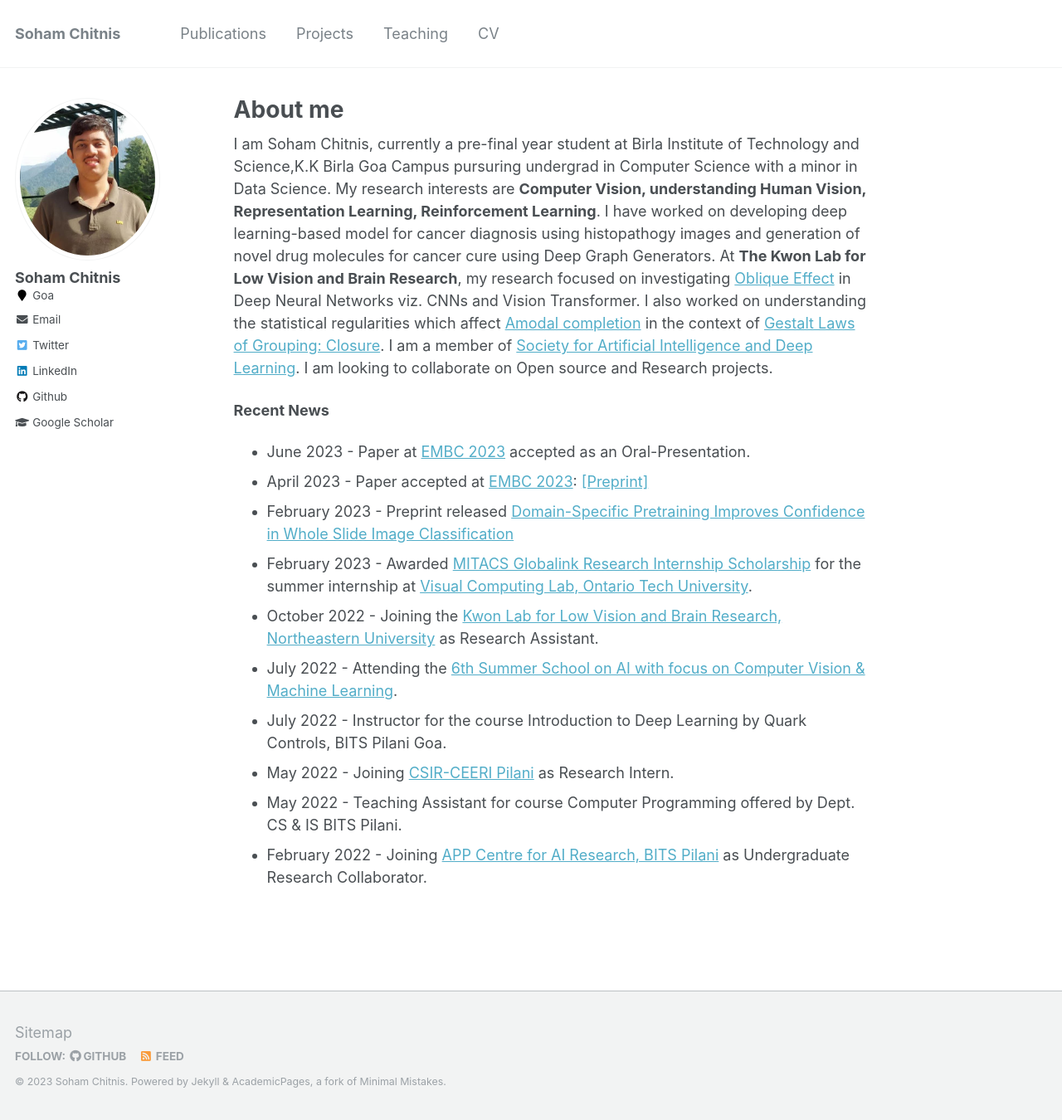
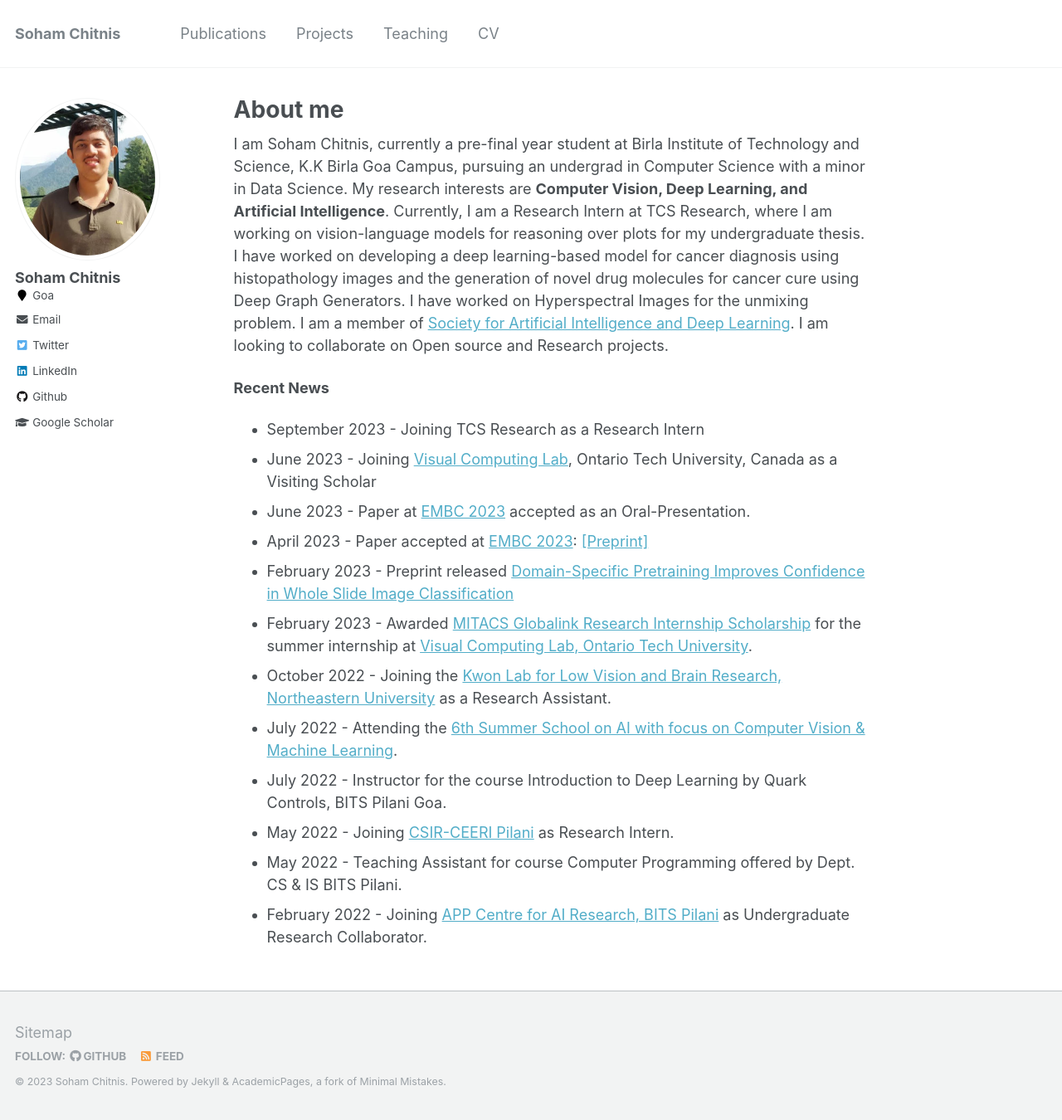
Before and after one commit to soham-chitnis10/soham-chitnis10_archived.github.io, a Jekyll site: the page built from _pages/about.md, in a window 1280 px wide and 1350 px high. Shown: the whole window at 83% size. Built offline with Jekyll 4.4.1, drawn with Linux system fonts in a browser that asks for light colours.

Commit message:
Update about.md
Updated about.md

```diff
--- a/_pages/about.md
+++ b/_pages/about.md
@@ -8,16 +8,18 @@ redirect_from:
   - /about.html
 ---
 
-I am Soham Chitnis, currently a pre-final year student at Birla Institute of Technology and Science,K.K Birla Goa Campus pursuring undergrad in Computer Science with a minor in Data Science. My research interests are **Computer Vision, understanding Human Vision, Representation Learning, Reinforcement Learning**. I have worked on developing deep learning-based model for cancer diagnosis using histopathogy images and generation of novel drug molecules for cancer cure using Deep Graph Generators. At **The Kwon Lab for Low Vision and Brain Research**, my research focused on investigating [Oblique Effect](https://en.wikipedia.org/wiki/Oblique_effect) in Deep Neural Networks viz. CNNs and Vision Transformer. I also worked on understanding the statistical regularities which affect [Amodal completion](https://en.wikipedia.org/wiki/Amodal_completion) in the context of [Gestalt Laws of Grouping: Closure](https://en.wikipedia.org/wiki/Principles_of_grouping). I am a member of [Society for Artificial Intelligence and Deep Learning](https://www.saidl.in/). I am looking to collaborate on Open source and Research projects.
+I am Soham Chitnis, currently a pre-final year student at Birla Institute of Technology and Science, K.K Birla Goa Campus, pursuing an undergrad in Computer Science with a minor in Data Science. My research interests are **Computer Vision, Deep Learning, and Artificial Intelligence**. Currently, I am a Research Intern at TCS Research, where I am working on vision-language models for reasoning over plots for my undergraduate thesis. I have worked on developing a deep learning-based model for cancer diagnosis using histopathology images and the generation of novel drug molecules for cancer cure using Deep Graph Generators. I have worked on  Hyperspectral Images for the unmixing problem. I am a member of [Society for Artificial Intelligence and Deep Learning](https://www.saidl.in/). I am looking to collaborate on Open source and Research projects.
 
 
 **Recent News**
 
+* September 2023 - Joining TCS Research as a Research Intern
+* June 2023 - Joining [Visual Computing Lab](http://vclab.science.uoit.ca/), Ontario Tech University, Canada as a Visiting Scholar
 * June 2023 - Paper at [EMBC 2023](https://embc.embs.org/2023/) accepted as an Oral-Presentation.
 * April 2023 - Paper accepted at [EMBC 2023](https://embc.embs.org/2023/): [[Preprint]](https://arxiv.org/abs/2302.09833)
 * February 2023 - Preprint released [Domain-Specific Pretraining Improves Confidence in Whole Slide Image Classification](https://arxiv.org/abs/2302.09833)
 * February 2023 - Awarded [MITACS Globalink Research Internship Scholarship](https://www.mitacs.ca/en/programs/globalink/globalink-research-internship) for the summer internship at [Visual Computing Lab, Ontario Tech University](http://vclab.science.uoit.ca/).
-* October 2022 - Joining the [Kwon Lab for Low Vision and Brain Research, Northeastern University](https://kwonlab.sites.northeastern.edu/) as Research Assistant.
+* October 2022 - Joining the [Kwon Lab for Low Vision and Brain Research, Northeastern University](https://kwonlab.sites.northeastern.edu/) as a Research Assistant.
 * July 2022 - Attending the [6th Summer School on AI with focus on Computer Vision & Machine Learning](http://cvit.iiit.ac.in/summerschool2022/index.php).
 * July 2022 - Instructor for the course Introduction to Deep Learning by Quark Controls, BITS Pilani Goa.
 * May 2022 - Joining [CSIR-CEERI Pilani](https://www.ceeri.res.in/) as Research Intern.
```
